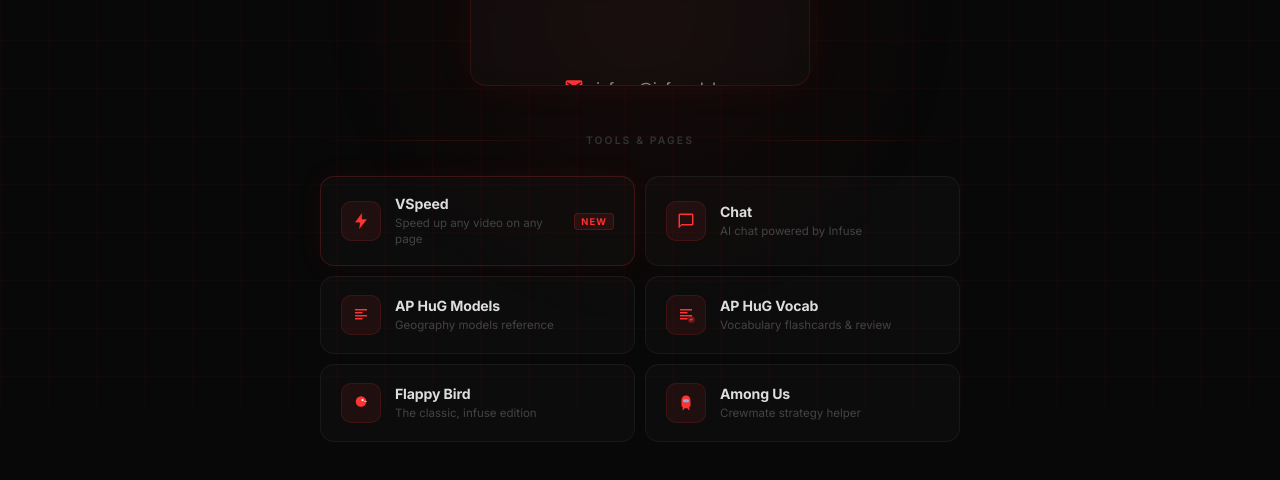
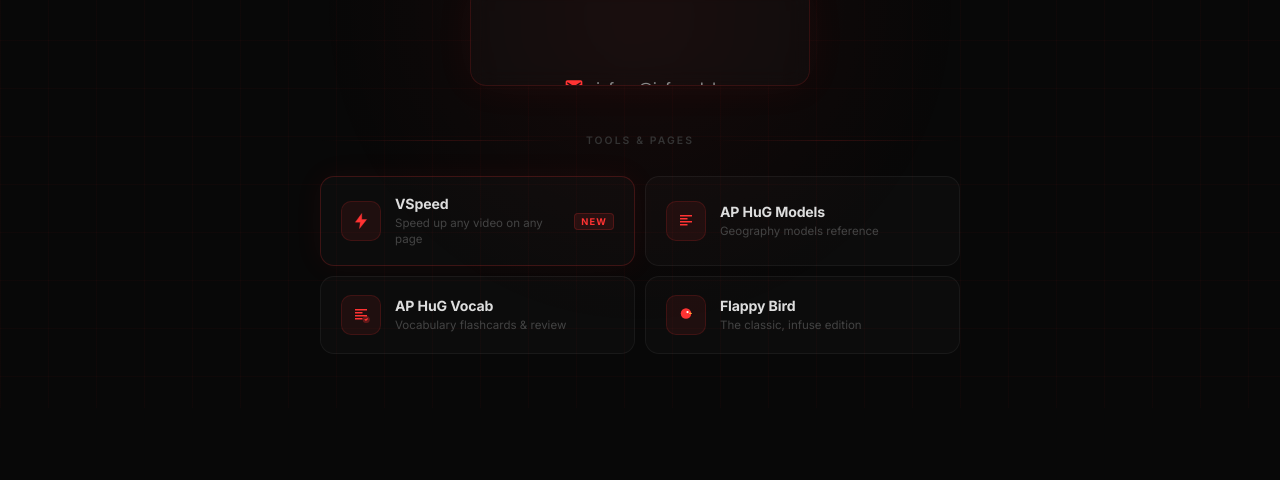
Before and after one commit to infuselol/infuse.lol, a plain HTML site: page index.html in a window 1280 px wide. Shown: the part 392-872 px from the top of the page. After the commit the page ends 806 px from the top, so only its background shows below. Drawn offline with Linux system fonts and the light colour scheme.

Commit message:
Update index.html

```diff
--- a/index.html
+++ b/index.html
@@ -338,15 +338,7 @@
       <div class="tool-badge">New</div>
     </a>
 
-    <a class="tool-card" href="/chat">
-      <div class="tool-icon">
-        <svg viewBox="0 0 24 24" fill="none"><path d="M20 2H4c-1.1 0-2 .9-2 2v18l4-4h14c1.1 0 2-.9 2-2V4c0-1.1-.9-2-2-2zm0 14H6l-2 2V4h16v12z" fill="#ff3333"/></svg>
-      </div>
-      <div class="tool-info">
-        <div class="tool-name">Chat</div>
-        <div class="tool-desc">AI chat powered by Infuse</div>
-      </div>
-    </a>
+
 
     <a class="tool-card" href="/aphug">
       <div class="tool-icon">
@@ -378,15 +370,7 @@
       </div>
     </a>
 
-    <a class="tool-card" href="/amongus">
-      <div class="tool-icon">
-        <svg viewBox="0 0 24 24" fill="none"><path d="M12 2C8 2 6 5 6 9v6c0 1 .5 2.5 2 3l-1 3h2l1-2h4l1 2h2l-1-3c1.5-.5 2-2 2-3V9c0-4-2-7-6-7z" fill="#ff3333"/><rect x="8" y="7" width="8" height="4" rx="2" fill="#66ccff" opacity=".85"/></svg>
-      </div>
-      <div class="tool-info">
-        <div class="tool-name">Among Us</div>
-        <div class="tool-desc">Crewmate strategy helper</div>
-      </div>
-    </a>
+
 
   </div>
 
```
